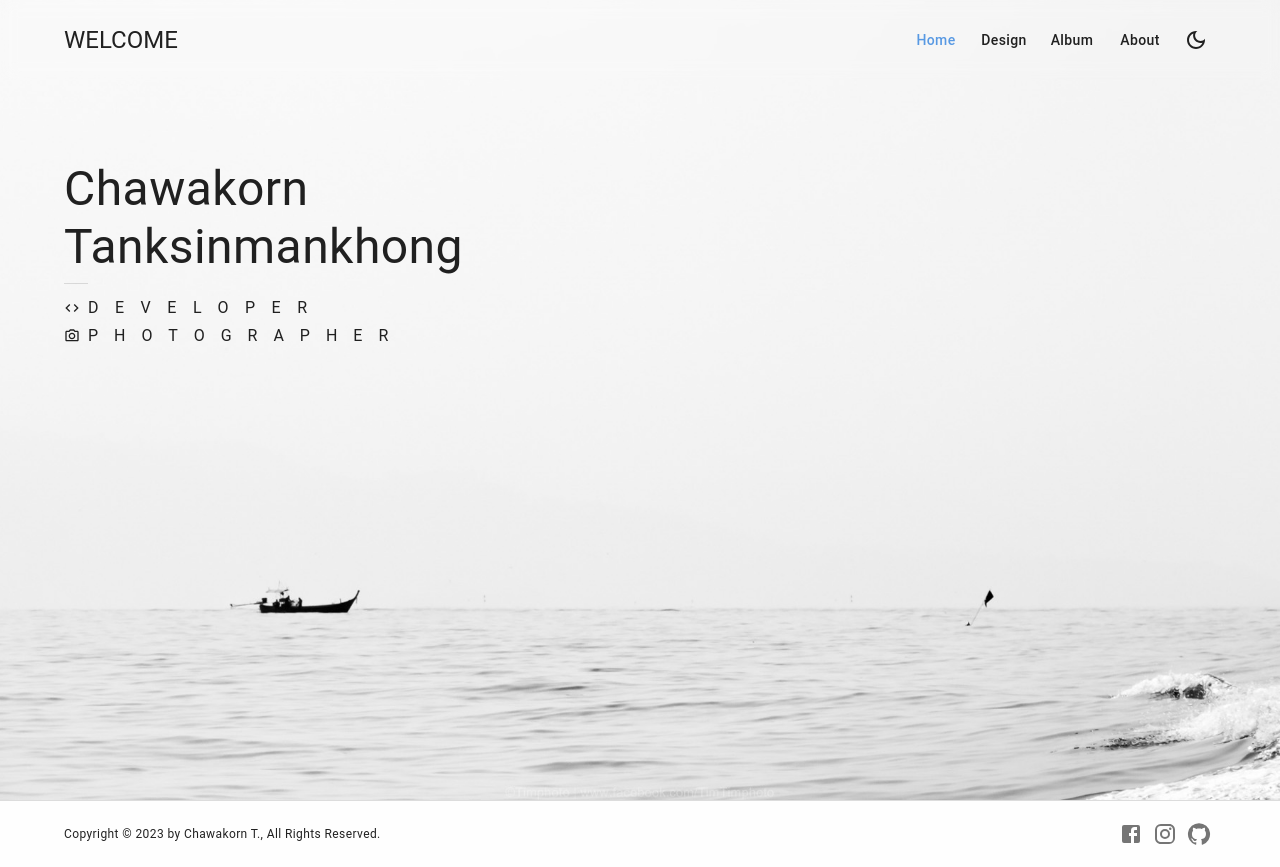
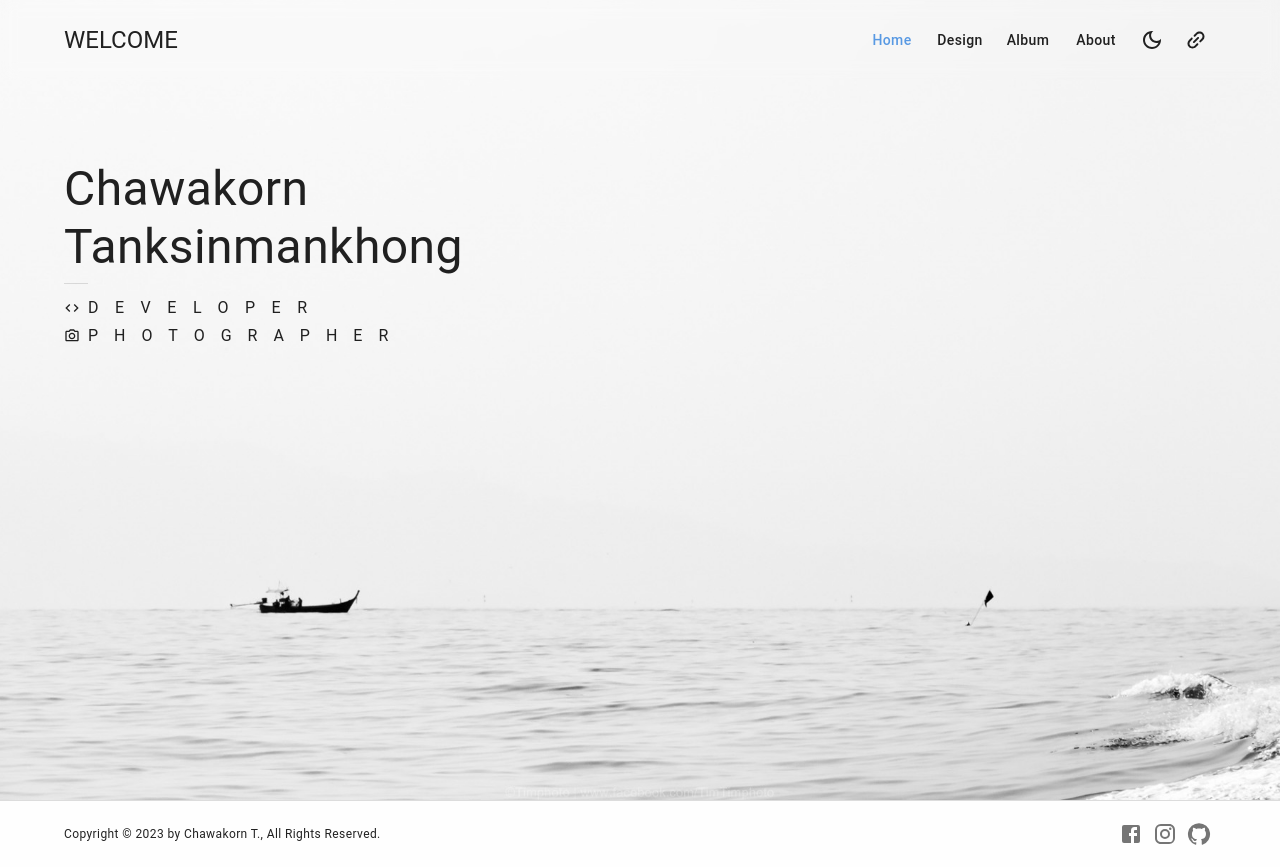
Before and after one commit to tim2538/portfolio, a React (Create React App) app: page / in a window 1280 px wide. Built offline with nearby package versions, Linux system fonts and the light colour scheme.

Commit message:
Add copy link button

```diff
--- a/src/components/Navbar/index.tsx
+++ b/src/components/Navbar/index.tsx
@@ -1,4 +1,9 @@
-import { DarkModeOutlined, LightModeRounded } from '@mui/icons-material';
+import {
+  DarkModeOutlined,
+  DoneRounded,
+  LightModeRounded,
+  LinkRounded
+} from '@mui/icons-material';
 import {
   AppBar,
   Box,
@@ -36,6 +41,7 @@ export default function Navbar() {
   const { mode, toggleColorMode } = useContext(ColorModeContext);
 
   const [open, setOpen] = useState<boolean>(false);
+  const [successCopied, setSuccessCopied] = useState<boolean>(false);
 
   function handleMenu(open: boolean) {
     return (event: React.KeyboardEvent | React.MouseEvent) => {
@@ -48,6 +54,14 @@ export default function Navbar() {
       }
       setOpen(open);
     };
+  }
+
+  function handleCopyLink() {
+    setSuccessCopied(true);
+    navigator.clipboard.writeText(window.location.href);
+    setTimeout(() => {
+      setSuccessCopied(false);
+    }, 2000);
   }
 
   return (
@@ -121,6 +135,20 @@ export default function Navbar() {
                 {mode === 'light' ? <DarkModeOutlined /> : <LightModeRounded />}
               </IconButton>
             </Tooltip>
+            <Tooltip
+              title={successCopied ? 'Copied!' : 'Copy link to this page'}
+            >
+              <IconButton
+                onClick={handleCopyLink}
+                sx={{ color: 'inherit', ml: 0.5 }}
+              >
+                {successCopied ? (
+                  <DoneRounded color="success" />
+                ) : (
+                  <LinkRounded sx={{ rotate: '-45deg' }} />
+                )}
+              </IconButton>
+            </Tooltip>
             <IconButton
               onClick={handleMenu(!open)}
               sx={{ display: { xs: 'flex', sm: 'none' }, ml: 0.5 }}
--- a/src/index.tsx
+++ b/src/index.tsx
@@ -77,10 +77,12 @@ function AppWithTheme() {
           ...(mode === 'light'
             ? {
                 primary: { main: '#5899e3' },
+                success: { main: '#42b72a' },
                 background: { default: '#fafafa', paper: '#fefefe' }
               }
             : {
                 primary: { main: '#f2d5a0' },
+                success: { main: '#42b72a' },
                 background: { default: '#0f0d0a' }
               })
         },
```
